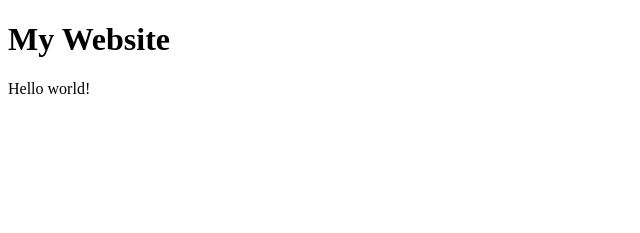
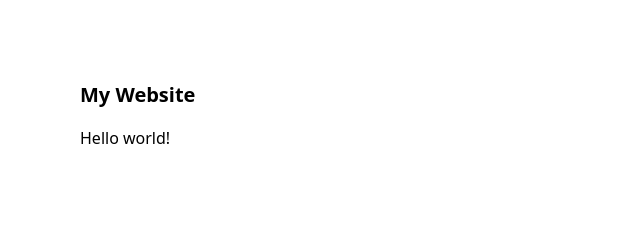
Before and after one commit to bartw/tailwind, a Gatsby site: page / in a window 1280 px wide. Shown: the whole page, without its empty margins (0-640 px from the left). Built offline with nearby package versions, Linux system fonts and the light colour scheme; Gatsby itself is replaced by a stand-in of ours.

Commit message:
tailwind

```diff
--- /dev/null
+++ b/gatsby-browser.js
@@ -0,0 +1 @@
+import "./src/global.css";
--- a/gatsby-config.js
+++ b/gatsby-config.js
@@ -7,6 +7,7 @@ const siteMetadata = {
 module.exports = {
   siteMetadata,
   plugins: [
+    `gatsby-plugin-postcss`,
     `gatsby-plugin-react-helmet`,
     {
       resolve: `gatsby-plugin-manifest`,
--- a/package.json
+++ b/package.json
@@ -25,10 +25,12 @@
   "dependencies": {
     "gatsby": "^2.18.15",
     "gatsby-plugin-manifest": "^2.2.34",
+    "gatsby-plugin-postcss": "^2.1.18",
     "gatsby-plugin-react-helmet": "^3.1.18",
     "react": "^16.12.0",
     "react-dom": "^16.12.0",
-    "react-helmet": "^5.2.1"
+    "react-helmet": "^5.2.1",
+    "tailwindcss": "^1.1.4"
   },
   "devDependencies": {
     "prettier": "^1.19.1"
--- /dev/null
+++ b/postcss.config.js
@@ -0,0 +1,3 @@
+module.exports = () => ({
+  plugins: [require("tailwindcss")]
+});
--- /dev/null
+++ b/src/global.css
@@ -0,0 +1,5 @@
+@tailwind base;
+
+@tailwind components;
+
+@tailwind utilities;
--- a/src/pages/index.js
+++ b/src/pages/index.js
@@ -10,8 +10,10 @@ export default () => {
         <title>{title}</title>
         <meta name="description" content={description} />
       </Helmet>
-      <h1>{title}</h1>
-      <div>Hello world!</div>
+      <div className="p-20">
+        <h1 className="font-bold text-xl">{title}</h1>
+        <div className="mt-4">Hello world!</div>
+      </div>
     </>
   );
 };
--- /dev/null
+++ b/tailwind.config.js
@@ -0,0 +1,7 @@
+module.exports = {
+  theme: {
+    extend: {}
+  },
+  variants: {},
+  plugins: []
+};
```
Also changed, not shown: README.md, 1 other file.
